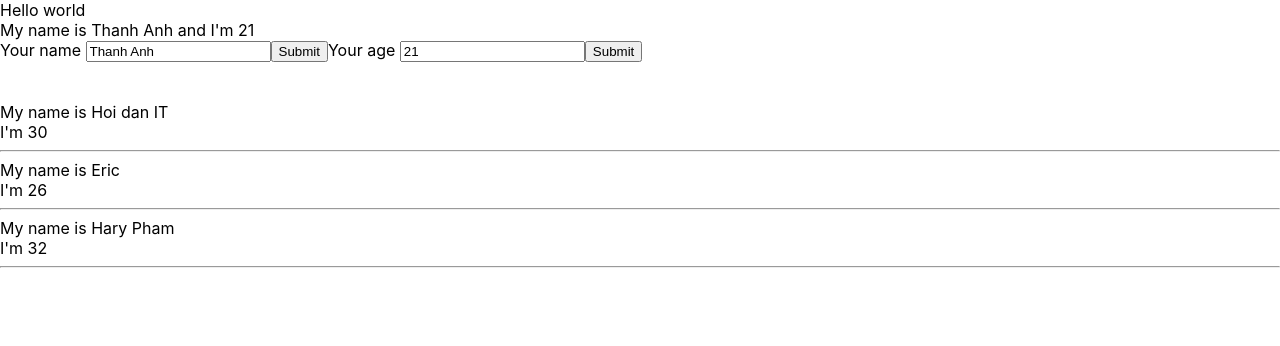
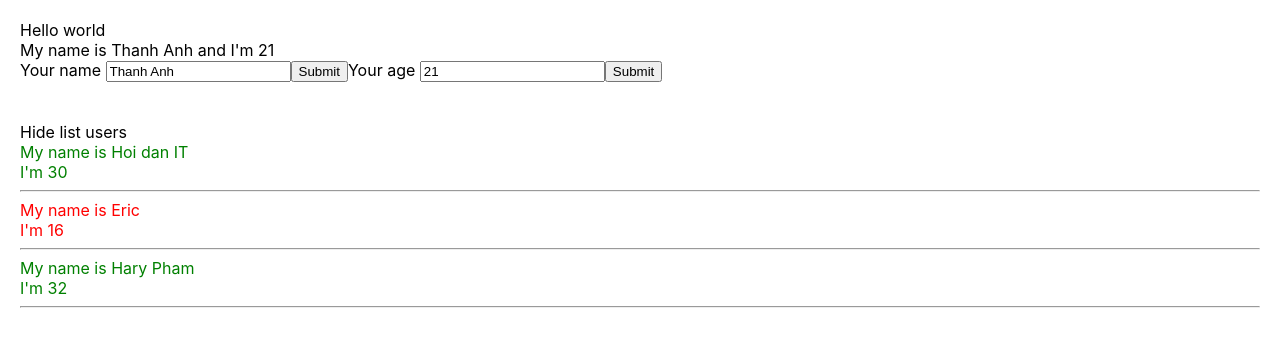
Before and after one commit to ThanhAnh2004/ReactBasic, a React (Create React App) app: page / in a window 1280 px wide. Shown: the top 346 px of the page. Built offline with nearby package versions, Linux system fonts and the light colour scheme.

Commit message:
video 25

```diff
--- a/src/App.css
+++ b/src/App.css
@@ -1,3 +1,11 @@
+.red {
+  color: red;
+}
+
+.green {
+  color: green;
+}
+
 .App {
   text-align: center;
 }
@@ -32,6 +40,7 @@
   from {
     transform: rotate(0deg);
   }
+
   to {
     transform: rotate(360deg);
   }
--- a/src/components/DisplayInfor.js
+++ b/src/components/DisplayInfor.js
@@ -1,6 +1,17 @@
 import React from "react";
 
 class DisplayInfor extends React.Component {
+
+    state = {
+        isShowListUsers: true
+    }
+
+    handleShowHide = () => {
+        this.setState({
+            isShowListUsers: !this.state.isShowListUsers
+        })
+
+    }
 
     render() {
         //console.log(this.props)
@@ -9,17 +20,28 @@ class DisplayInfor extends React.Component {
         // console.log(listUser)
         return (
             <div>
+
+                <div>
+                    <span onClick={() => this.handleShowHide()}>
+                        {this.state.isShowListUsers === true ? "Hide list users" : "Show list users"}
+                    </span>
+                </div>
+                {this.state.isShowListUsers &&
+                    <div>
                         {listUser.map((user) => {
-                    //   console.log(user);
+                            //console.log(user);
+                            return (
 
-                    return (
-                        <div key={user.id}>
+                                <div key={user.id} className={user.age > 19 ? "green" : " red"}>
                                     <div>My name is {user.name}</div>
                                     <div>I'm {user.age}</div>
                                     <hr />
                                 </div>
                             )
+
                         })}
+                    </div>
+                }
             </div>
         );
     }
--- a/src/components/MyComponent.js
+++ b/src/components/MyComponent.js
@@ -10,7 +10,7 @@ class MyComponet extends React.Component {
     state = {
         listUser: [
             { id: 1, name: "Hoi dan IT", age: 30 },
-            { id: 2, name: "Eric", age: 26 },
+            { id: 2, name: "Eric", age: 16 },
             { id: 3, name: "Hary Pham", age: 32 },
         ]
     }
--- a/src/index.css
+++ b/src/index.css
@@ -1,4 +1,5 @@
 body {
+  padding: 20px;
   margin: 0;
   font-family: -apple-system, BlinkMacSystemFont, 'Segoe UI', 'Roboto', 'Oxygen',
     'Ubuntu', 'Cantarell', 'Fira Sans', 'Droid Sans', 'Helvetica Neue',
```
Lines whose indentation alone changed are shown as unchanged.
